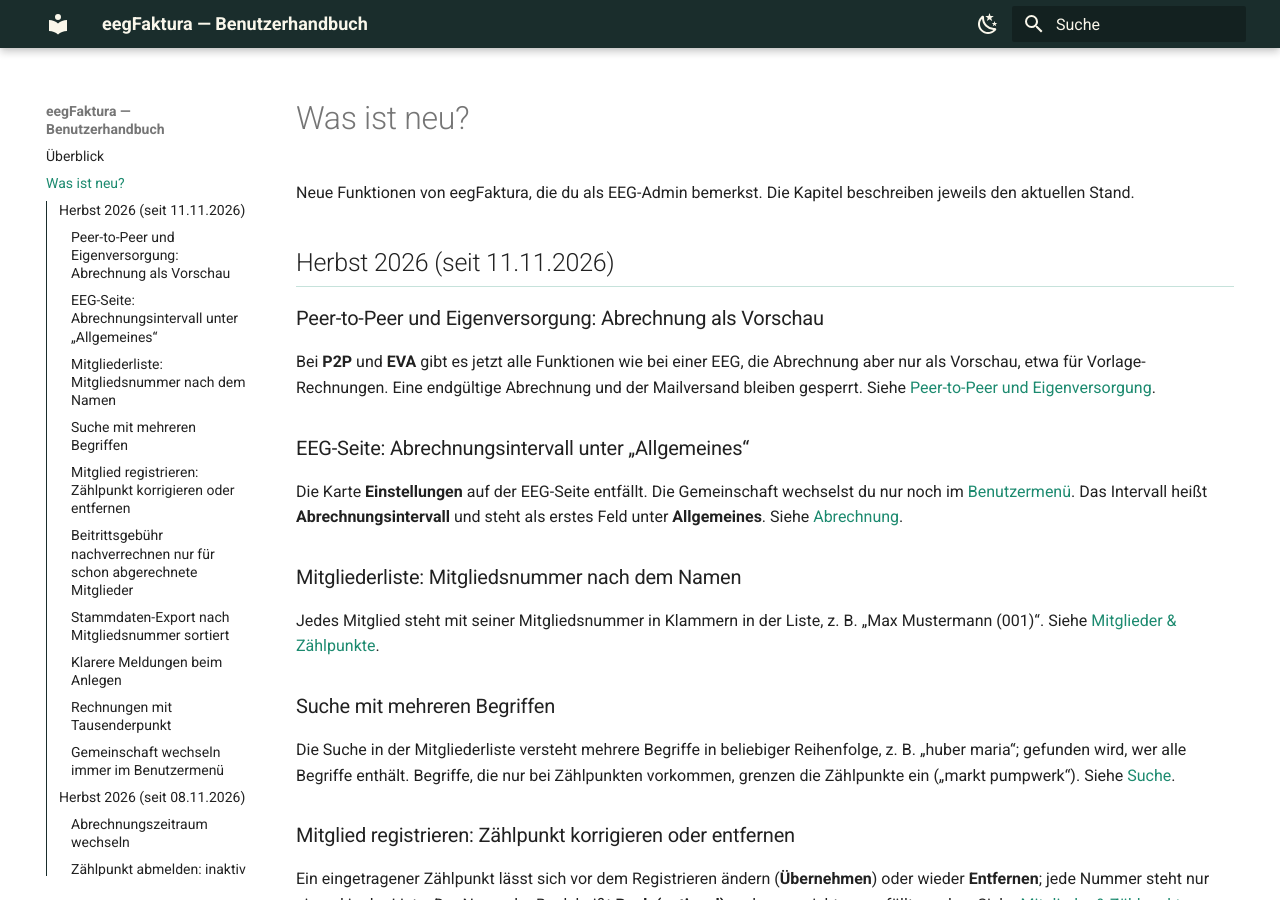
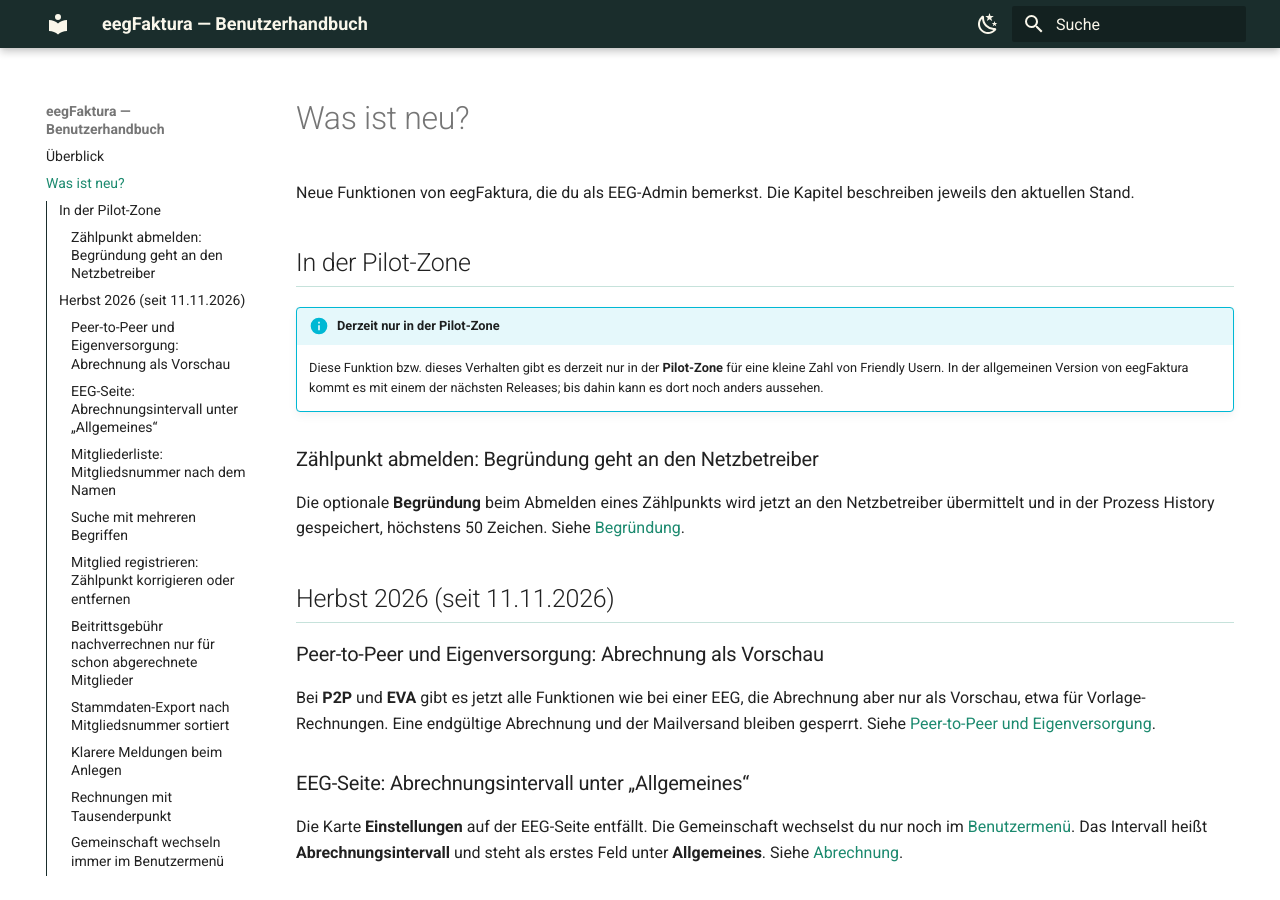
Before and after one commit to eegfaktura/eegfaktura-user-guide, an MkDocs documentation site: the page built from docs/changelog.md, in a window 1280 px wide and 900 px high. Built offline with MkDocs 1.6.1 and Material for MkDocs 9.7.7, drawn with Linux system fonts in a browser that asks for light colours.

Commit message:
docs(prozesse): revoke reason goes to the grid operator (pilot) (#16)
"Zählpunkt abmelden" no longer says the reason is not sent. New section
"Begründung" with the pilot hint: sent to the grid operator, stored in the
process history, at most 50 characters, no personal data.

Co-authored-by: Claude Opus 5.5 <noreply@anthropic.com>

```diff
--- a/docs/08-prozesse.md
+++ b/docs/08-prozesse.md
@@ -39,9 +39,18 @@ später wieder teilnehmen, ist eine neue Anmeldung nötig.
 ![Zählpunkt abmelden](images/prozesse-abmelden.png)
 
 1. Wähle **Mitglied** und **Zählpunkt** (mehrere möglich).
-2. Wähle unter **Zeitraum** das Ende der Teilnahme (frühestens morgen). Das Feld **Begründung (optional)** wird
-   derzeit nicht an den Netzbetreiber übermittelt.
+2. Wähle unter **Zeitraum** das Ende der Teilnahme (frühestens morgen). Optional trägst du eine
+   [Begründung](#begrundung) ein.
 3. Klicke auf **Anfordern** und bestätige „Datenfreigabe aufheben“ mit **Aufheben**.
+
+### Begründung
+
+--8<-- "pilot.md"
+
+Die **Begründung (optional)** geht mit der Abmeldung an den Netzbetreiber und wird in der Prozess History gespeichert.
+Trag deshalb keine personenbezogenen Daten ein. Sie darf höchstens 50 Zeichen lang sein; ein Zähler unter dem Feld
+zeigt, wie viele es sind. Bei mehr als 50 Zeichen bleibt **Anfordern** gesperrt. Die Bestätigung vor dem Absenden
+nennt die Begründung noch einmal.
 
 Fehlt eegFaktura die Kennung der Datenfreigabe, fordere zuerst die **Teilnehmerliste** an (siehe unten).
 
--- a/docs/changelog.md
+++ b/docs/changelog.md
@@ -2,6 +2,15 @@
 
 Neue Funktionen von eegFaktura, die du als EEG-Admin bemerkst. Die Kapitel beschreiben jeweils den aktuellen
 Stand.
+
+## In der Pilot-Zone
+
+--8<-- "pilot.md"
+
+### Zählpunkt abmelden: Begründung geht an den Netzbetreiber
+
+Die optionale **Begründung** beim Abmelden eines Zählpunkts wird jetzt an den Netzbetreiber übermittelt und in der
+Prozess History gespeichert, höchstens 50 Zeichen. Siehe [Begründung](08-prozesse.md#begrundung).
 
 ## Herbst 2026 (seit 11.11.2026)
 
```
Also changed, not shown: CHANGELOG.md (+3 -0 lines).
